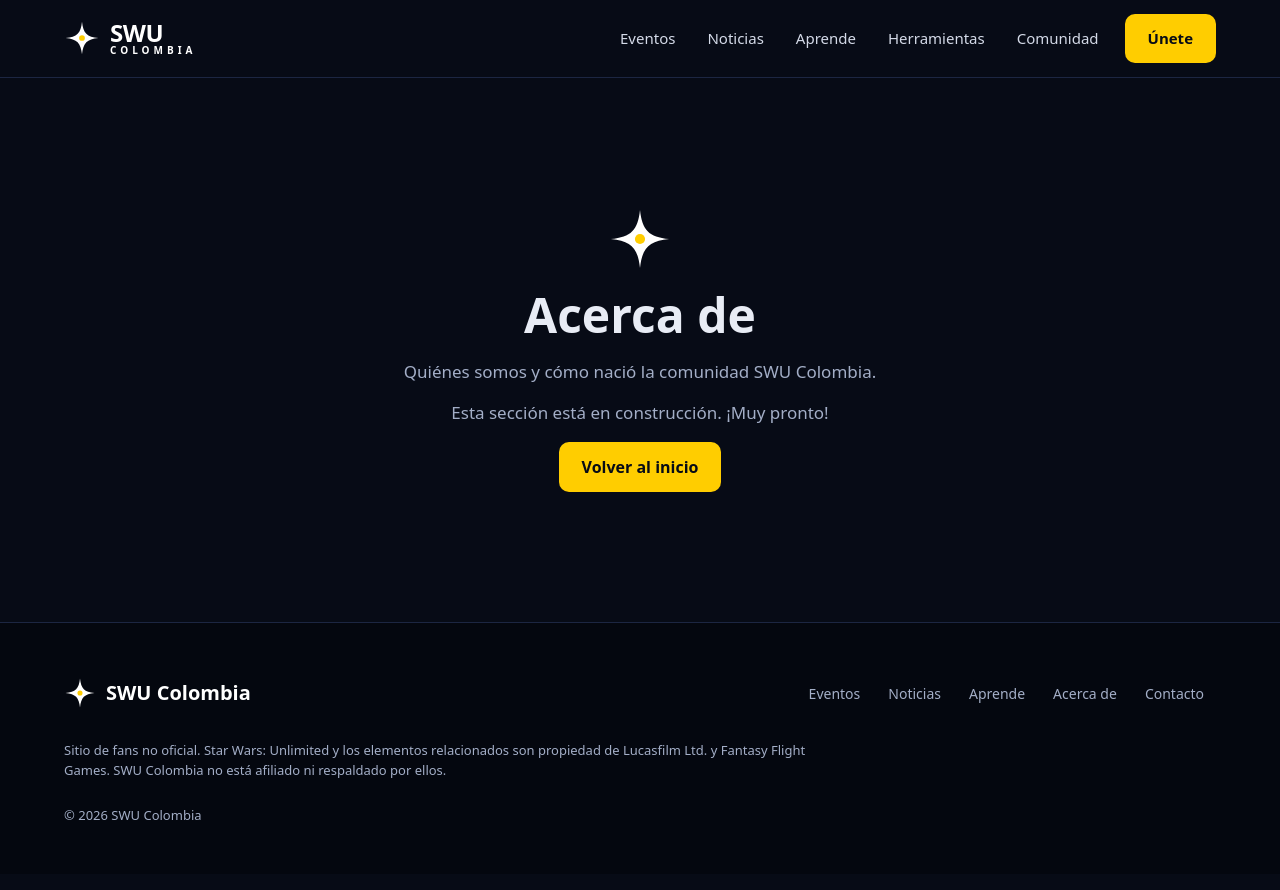
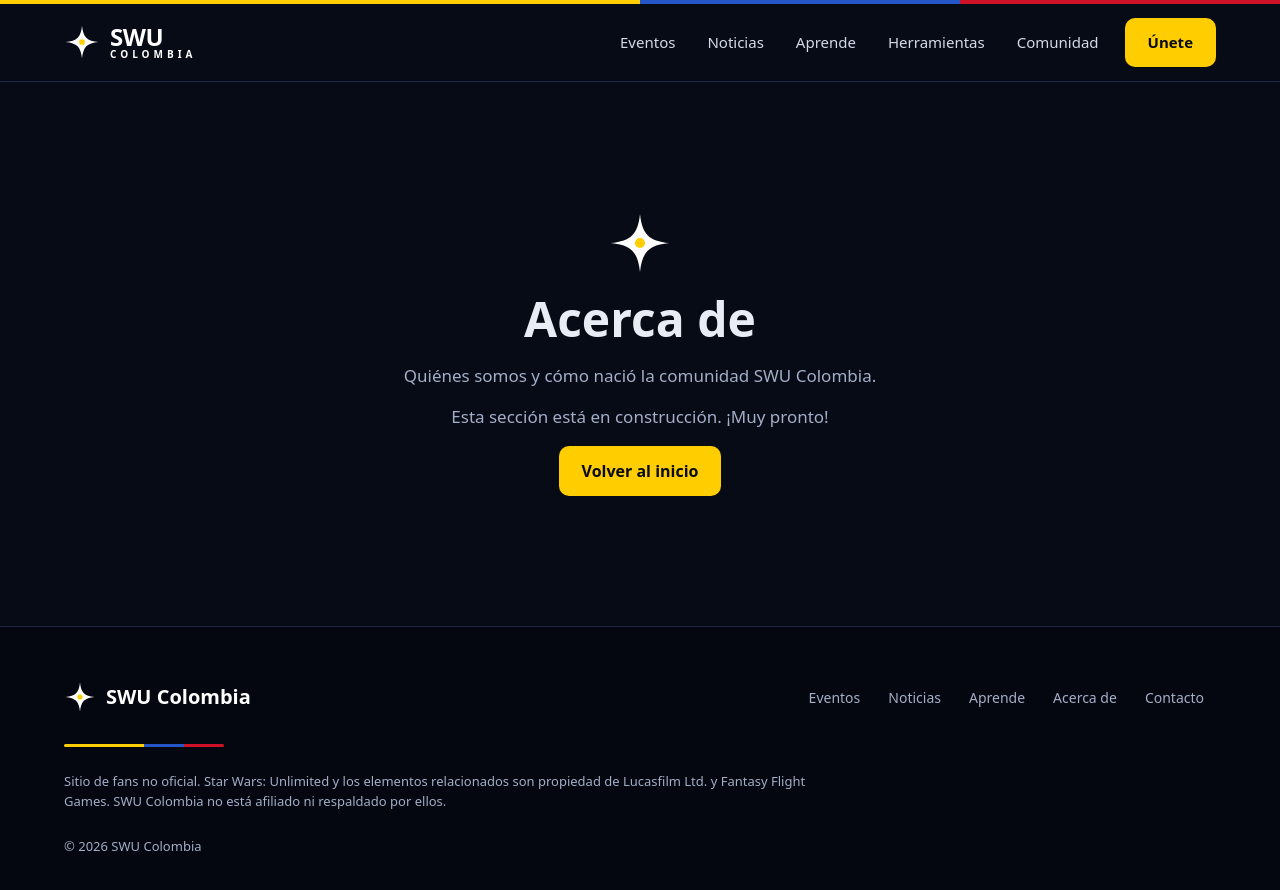
Before and after one commit to amarciniegas/swu-colombia, an Astro site: page /acerca in a window 1280 px wide. Built offline with nearby package versions, Linux system fonts and the light colour scheme; Astro itself is replaced by a stand-in of ours.

Commit message:
Tema oscuro, evento de Cali y franja de Colombia

```diff
--- a/src/components/Footer.astro
+++ b/src/components/Footer.astro
@@ -22,6 +22,8 @@ const enlaces = [
         {enlaces.map((e) => <a href={e.href}>{e.texto}</a>)}
       </nav>
     </div>
+
+    <div class="franja franja--corta" aria-hidden="true"><span></span><span></span><span></span></div>
 
     <p class="footer__aviso">
       Sitio de fans no oficial. Star Wars: Unlimited y los elementos relacionados son propiedad de
--- a/src/components/Header.astro
+++ b/src/components/Header.astro
@@ -2,6 +2,8 @@
 import Estrella from './Estrella.astro';
 import { navegacion } from '../data/sitio';
 ---
+
+<div class="franja" aria-hidden="true"><span></span><span></span><span></span></div>
 
 <header class="header">
   <div class="contenedor header__fila">
--- a/src/styles/global.css
+++ b/src/styles/global.css
@@ -162,6 +162,23 @@ a:hover {
   border-radius: var(--radio-md);
 }
 
+/* Franja de la bandera de Colombia (amarillo 2 : azul 1 : rojo 1) */
+.franja {
+  display: flex;
+  height: 4px;
+}
+
+.franja span:nth-child(1) { flex: 2; background: var(--color-amarillo); }
+.franja span:nth-child(2) { flex: 1; background: #2456c7; } /* azul más claro para verse sobre fondo oscuro */
+.franja span:nth-child(3) { flex: 1; background: #ce1126; }
+
+.franja--corta {
+  height: 3px;
+  max-width: 160px;
+  border-radius: 2px;
+  overflow: hidden;
+}
+
 /* Línea mitad azul, mitad roja (el choque de los dos lados) */
 .linea-duelo {
   display: flex;
```
